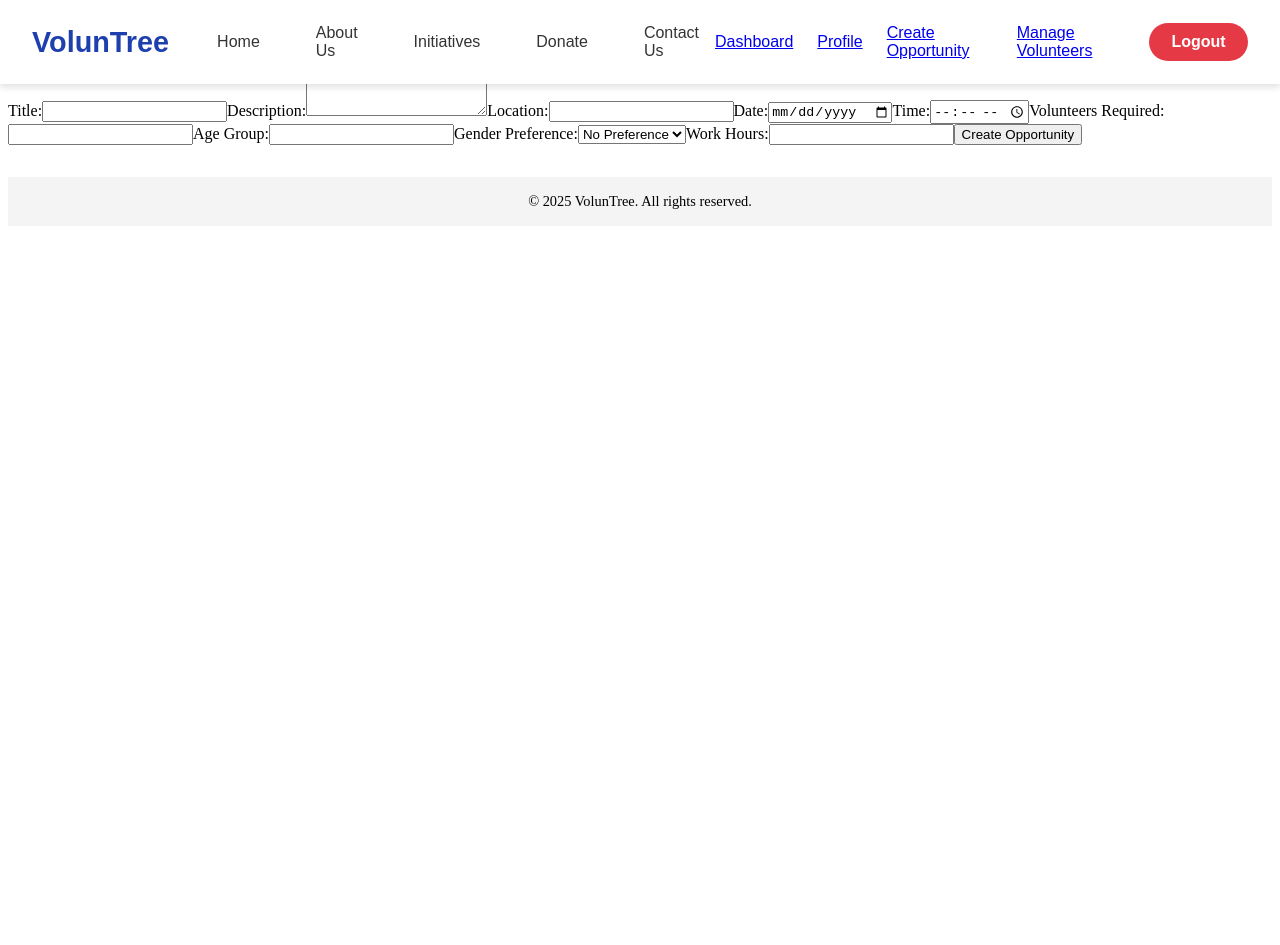
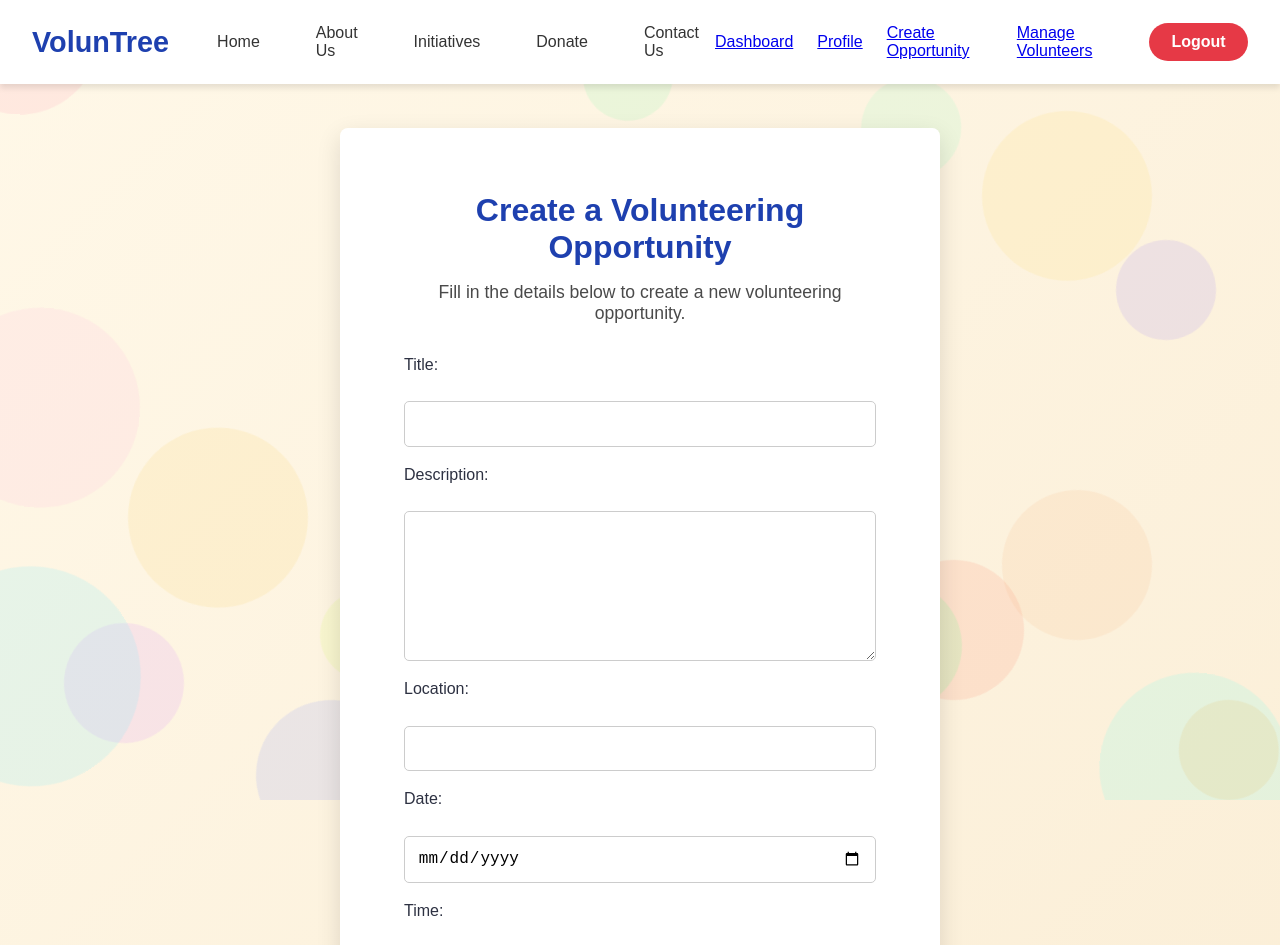
Before and after one commit to notgautham/VolunTree, a React (Vite) app in the folder code/: page /create-opportunity in a window 1280 px wide. Shown: the top 945 px of the page. Before the commit the page ends 800 px from the top, so only its background shows below. Built offline with nearby package versions, Linux system fonts and the light colour scheme; sample sign-in values are in the browser's storage.

Commit message:
createopportunitiesUI

```diff
--- a/code/src/pages/CreateOpportunity.jsx
+++ b/code/src/pages/CreateOpportunity.jsx
@@ -1,6 +1,311 @@
-import React, { useState } from "react";
+import React, { useState, useRef, useEffect } from "react";
+import styled, { createGlobalStyle, keyframes } from "styled-components";
 
-const CreateOpportunity = () => {
+/* ========================
+   1. Global Style
+   ======================== */
+const GlobalStyle = createGlobalStyle`
+  /* Basic reset with smooth transitions */
+  * {
+    margin: 0;
+    padding: 0;
+    box-sizing: border-box;
+    transition: all 0.3s ease;
+  }
+
+  html, body {
+    width: 100%;
+    min-height: 100%;
+  }
+
+  body {
+    font-family: "Poppins", sans-serif;
+    color: #2d3142;
+    background: linear-gradient(135deg, #fff8e8 0%, #faecd3 100%);
+    overflow-x: hidden;
+  }
+`;
+
+/* ========================
+   2. Scroll Animation Hook
+   ======================== */
+const useScrollAnimation = () => {
+  const ref = useRef(null);
+  const [isVisible, setVisible] = useState(false);
+  useEffect(() => {
+    const currentRef = ref.current;
+    const observer = new IntersectionObserver(
+      ([entry]) => {
+        if (entry.isIntersecting) {
+          setVisible(true);
+          observer.unobserve(currentRef);
+        }
+      },
+      { threshold: 0.1 }
+    );
+    if (currentRef) observer.observe(currentRef);
+    return () => {
+      if (currentRef) observer.unobserve(currentRef);
+    };
+  }, []);
+  return [ref, isVisible];
+};
+
+/* ========================
+   3. Animations
+   ======================== */
+const fadeUp = keyframes`
+  0% { opacity: 0; transform: translateY(30px); }
+  100% { opacity: 1; transform: translateY(0); }
+`;
+
+const float = keyframes`
+  0% { transform: translateY(0) rotate(0deg); }
+  50% { transform: translateY(-20px) rotate(10deg); }
+  100% { transform: translateY(0) rotate(0deg); }
+`;
+
+const spin = keyframes`
+  0% { transform: rotate(0); }
+  100% { transform: rotate(360deg); }
+`;
+
+const swirl = keyframes`
+  0% { transform: rotate(0deg) translate(0px, 0px); }
+  25% { transform: rotate(90deg) translate(10px, -10px); }
+  50% { transform: rotate(180deg) translate(-10px, 10px); }
+  75% { transform: rotate(270deg) translate(10px, -10px); }
+  100% { transform: rotate(360deg) translate(0px, 0px); }
+`;
+
+/* ========================
+   4. Styled Components
+   ======================== */
+
+/* Layout Wrappers */
+const PageWrapper = styled.div`
+  display: flex;
+  flex-direction: column;
+  min-height: 100vh;
+`;
+const MainContent = styled.div`
+  flex-grow: 1;
+  display: flex;
+  align-items: center;
+  justify-content: center;
+  padding-top: 2rem;
+`;
+
+/* Footer */
+const Footer = styled.footer`
+  background-color: #ffffff;
+  padding: 1rem 2rem;
+  text-align: center;
+  font-size: 0.9rem;
+  box-shadow: 0 -4px 6px rgba(0,0,0,0.1);
+`;
+
+/* Background Shapes Container (20 circles) */
+const BackgroundShapesContainer = styled.div`
+  position: absolute;
+  top: 0; left: 0;
+  width: 100%;
+  height: 100%;
+  pointer-events: none;
+  overflow: hidden;
+  z-index: 0;
+`;
+const Shape = styled.div`
+  position: absolute;
+  border-radius: 50%;
+  opacity: 0.15;
+`;
+const Circle1 = styled(Shape)`
+  width: 160px; height: 160px; top: -40px; left: -60px;
+  background: #fa92b2; animation: ${float} 7s ease-in-out infinite;
+`;
+const Circle2 = styled(Shape)`
+  width: 100px; height: 100px; top: 30%; right: 5%;
+  background: #9b82f3; animation: ${spin} 12s linear infinite;
+`;
+const Circle3 = styled(Shape)`
+  width: 180px; height: 180px; top: 55%; left: 10%;
+  background: #f9cf61; animation: ${float} 8s ease-in-out infinite;
+`;
+const Circle4 = styled(Shape)`
+  width: 220px; height: 220px; top: 20%; left: 40%;
+  background: #52c7ee; animation: ${swirl} 10s linear infinite;
+`;
+const Circle5 = styled(Shape)`
+  width: 140px; height: 140px; top: 70%; right: 20%;
+  background: #fc8366; animation: ${spin} 14s linear infinite;
+`;
+const Circle6 = styled(Shape)`
+  width: 120px; height: 120px; top: 80%; left: 5%;
+  background: #d389fc; animation: ${float} 9s ease-in-out infinite;
+`;
+const Circle7 = styled(Shape)`
+  width: 100px; height: 100px; top: 10%; right: 25%;
+  background: #8efcc1; animation: ${swirl} 6s linear infinite;
+`;
+const Circle8 = styled(Shape)`
+  width: 150px; height: 150px; bottom: -50px; left: 20%;
+  background: #8093fc; animation: ${spin} 15s linear infinite;
+`;
+const Circle9 = styled(Shape)`
+  width: 200px; height: 200px; top: 40%; left: -60px;
+  background: #ffb7df; animation: ${float} 8s ease-in-out infinite;
+`;
+const Circle10 = styled(Shape)`
+  width: 100px; height: 100px; bottom: 0; right: 0;
+  background: #fcaf3e; animation: ${swirl} 9s linear infinite;
+`;
+const Circle11 = styled(Shape)`
+  width: 170px; height: 170px; top: 15%; right: 10%;
+  background: #fcdf66; animation: ${float} 7.5s ease-in-out infinite;
+`;
+const Circle12 = styled(Shape)`
+  width: 90px; height: 90px; bottom: 15%; left: 25%;
+  background: #d3fc66; animation: ${spin} 15s linear infinite;
+`;
+const Circle13 = styled(Shape)`
+  width: 130px; height: 130px; top: 75%; left: 65%;
+  background: #66fc8f; animation: ${float} 10s ease-in-out infinite;
+`;
+const Circle14 = styled(Shape)`
+  width: 190px; height: 190px; top: 85%; right: 0;
+  background: #66fcf2; animation: ${swirl} 11s linear infinite;
+`;
+const Circle15 = styled(Shape)`
+  width: 80px; height: 80px; top: 25%; right: 40%;
+  background: #857df5; animation: ${spin} 9s linear infinite;
+`;
+const Circle16 = styled(Shape)`
+  width: 110px; height: 110px; bottom: 25%; left: 45%;
+  background: #f57d93; animation: ${float} 8s ease-in-out infinite;
+`;
+const Circle17 = styled(Shape)`
+  width: 90px; height: 90px; top: 5%; left: 45%;
+  background: #7df5aa; animation: ${swirl} 12s linear infinite;
+`;
+const Circle18 = styled(Shape)`
+  width: 150px; height: 150px; bottom: 20%; right: 10%;
+  background: #f5b27d; animation: ${spin} 12s linear infinite;
+`;
+const Circle19 = styled(Shape)`
+  width: 100px; height: 100px; top: 60%; right: 40%;
+  background: #7df5f5; animation: ${float} 8s ease-in-out infinite;
+`;
+const Circle20 = styled(Shape)`
+  width: 220px; height: 220px; bottom: 10px; left: -80px;
+  background: #66ecfc; animation: ${swirl} 14s linear infinite;
+`;
+
+/* Form Container for Create Opportunity */
+const OpportunityContainer = styled.div`
+  width: 40%;
+  min-width: 600px;
+  max-width: 900px;
+  margin: 6rem auto 0;
+  padding: 4rem;
+  background-color: #ffffff;
+  border-radius: 8px;
+  box-shadow: 0 8px 24px rgba(0, 0, 0, 0.12);
+  text-align: center;
+  position: relative;
+  z-index: 1;
+  transition: transform 0.3s ease, box-shadow 0.3s ease;
+  &:hover {
+    transform: translateY(-3px);
+    box-shadow: 0 10px 28px rgba(0, 0, 0, 0.15);
+  }
+`;
+
+const Title = styled.h2`
+  font-size: 2rem;
+  color: #1e40af;
+  margin-bottom: 1rem;
+`;
+
+const Subtitle = styled.p`
+  font-size: 1.1rem;
+  color: #4a4a4a;
+  margin-bottom: 2rem;
+`;
+
+const Form = styled.form`
+  display: flex;
+  flex-direction: column;
+  gap: 1.2rem;
+  text-align: left;
+`;
+
+const Label = styled.label`
+  font-size: 1rem;
+  margin-bottom: 0.5rem;
+  color: #2d3142;
+`;
+
+const Input = styled.input`
+  padding: 0.8rem;
+  border: 1px solid #ccc;
+  border-radius: 5px;
+  font-size: 1rem;
+  width: 100%;
+  transition: border-color 0.3s ease;
+  &:focus {
+    outline: none;
+    border-color: #f9cf61;
+  }
+`;
+
+const TextArea = styled.textarea`
+  padding: 0.8rem;
+  border: 1px solid #ccc;
+  border-radius: 5px;
+  font-size: 1rem;
+  width: 100%;
+  resize: vertical;
+  min-height: 150px;
+  transition: border-color 0.3s ease;
+  &:focus {
+    outline: none;
+    border-color: #f9cf61;
+  }
+`;
+
+const Select = styled.select`
+  padding: 0.8rem;
+  border: 1px solid #ccc;
+  border-radius: 5px;
+  font-size: 1rem;
+  width: 100%;
+  transition: border-color 0.3s ease;
+  &:focus {
+    outline: none;
+    border-color: #f9cf61;
+  }
+`;
+
+const Button = styled.button`
+  padding: 0.8rem;
+  border: none;
+  border-radius: 5px;
+  background-color: #1e40af;
+  color: white;
+  font-size: 1rem;
+  cursor: pointer;
+  transition: background 0.3s ease, box-shadow 0.3s ease;
+  &:hover {
+    background-color: #15317e;
+  }
+`;
+
+
+/* ========================
+   CREATE OPPORTUNITY COMPONENT
+   ======================== */
+export default function CreateOpportunity() {
   const [opportunity, setOpportunity] = useState({
     title: "",
     description: "",
@@ -45,66 +350,130 @@ const CreateOpportunity = () => {
       });
     } catch (error) {
       console.error(error.message);
+      alert("An error occurred while creating the opportunity.");
     }
   };
 
   return (
-    <div>
-      <h1>Create a Volunteering Opportunity</h1>
-      <form onSubmit={handleSubmit}>
-        <label>
-          Title:
-          <input type="text" name="title" value={opportunity.title} onChange={handleChange} required />
-        </label>
+    <>
+      <GlobalStyle />
+      <PageWrapper>
+        <MainContent>
+          <BackgroundShapesContainer>
+            <Circle1 />
+            <Circle2 />
+            <Circle3 />
+            <Circle4 />
+            <Circle5 />
+            <Circle6 />
+            <Circle7 />
+            <Circle8 />
+            <Circle9 />
+            <Circle10 />
+            <Circle11 />
+            <Circle12 />
+            <Circle13 />
+            <Circle14 />
+            <Circle15 />
+            <Circle16 />
+            <Circle17 />
+            <Circle18 />
+            <Circle19 />
+            <Circle20 />
+          </BackgroundShapesContainer>
+          <OpportunityContainer>
+            <Title>Create a Volunteering Opportunity</Title>
+            <Subtitle>
+              Fill in the details below to create a new volunteering opportunity.
+            </Subtitle>
+            <Form onSubmit={handleSubmit}>
+              <Label>Title:</Label>
+              <Input
+                type="text"
+                name="title"
+                value={opportunity.title}
+                onChange={handleChange}
+                required
+              />
 
-        <label>
-          Description:
-          <textarea name="description" value={opportunity.description} onChange={handleChange} required />
-        </label>
+              <Label>Description:</Label>
+              <TextArea
+                name="description"
+                value={opportunity.description}
+                onChange={handleChange}
+                required
+              />
 
-        <label>
-          Location:
-          <input type="text" name="location" value={opportunity.location} onChange={handleChange} required />
-        </label>
+              <Label>Location:</Label>
+              <Input
+                type="text"
+                name="location"
+                value={opportunity.location}
+                onChange={handleChange}
+                required
+              />
 
-        <label>
-          Date:
-          <input type="date" name="date" value={opportunity.date} onChange={handleChange} required />
-        </label>
+              <Label>Date:</Label>
+              <Input
+                type="date"
+                name="date"
+                value={opportunity.date}
+                onChange={handleChange}
+                required
+              />
 
-        <label>
-          Time:
-          <input type="time" name="time" value={opportunity.time} onChange={handleChange} required />
-        </label>
+              <Label>Time:</Label>
+              <Input
+                type="time"
+                name="time"
+                value={opportunity.time}
+                onChange={handleChange}
+                required
+              />
 
-        <label>
-          Volunteers Required:
-          <input type="number" name="volunteersRequired" value={opportunity.volunteersRequired} onChange={handleChange} required />
-        </label>
+              <Label>Volunteers Required:</Label>
+              <Input
+                type="number"
+                name="volunteersRequired"
+                value={opportunity.volunteersRequired}
+                onChange={handleChange}
+                required
+              />
 
-        <label>
-          Age Group:
-          <input type="text" name="ageGroup" value={opportunity.ageGroup} onChange={handleChange} required />
-        </label>
+              <Label>Age Group:</Label>
+              <Input
+                type="text"
+                name="ageGroup"
+                value={opportunity.ageGroup}
+                onChange={handleChange}
+                required
+              />
 
-        <label>
-          Gender Preference:
-          <select name="genderPreference" value={opportunity.genderPreference} onChange={handleChange}>
-            <option value="">No Preference</option>
-            <option value="male">Male</option>
-            <option value="female">Female</option>
-          </select>
-        </label>
+              <Label>Gender Preference:</Label>
+              <Select
+                name="genderPreference"
+                value={opportunity.genderPreference}
+                onChange={handleChange}
+              >
+                <option value="">No Preference</option>
+                <option value="male">Male</option>
+                <option value="female">Female</option>
+              </Select>
 
-        <label>
-          Work Hours:
-          <input type="number" name="workHours" value={opportunity.workHours} onChange={handleChange} required />
-        </label>
+              <Label>Work Hours:</Label>
+              <Input
+                type="number"
+                name="workHours"
+                value={opportunity.workHours}
+                onChange={handleChange}
+                required
+              />
 
-        <button type="submit">Create Opportunity</button>
-      </form>
-    </div>
+              <Button type="submit">Create Opportunity</Button>
+            </Form>
+          </OpportunityContainer>
+        </MainContent>
+      </PageWrapper>
+    </>
   );
-};
-
-export default CreateOpportunity;
+}
```
